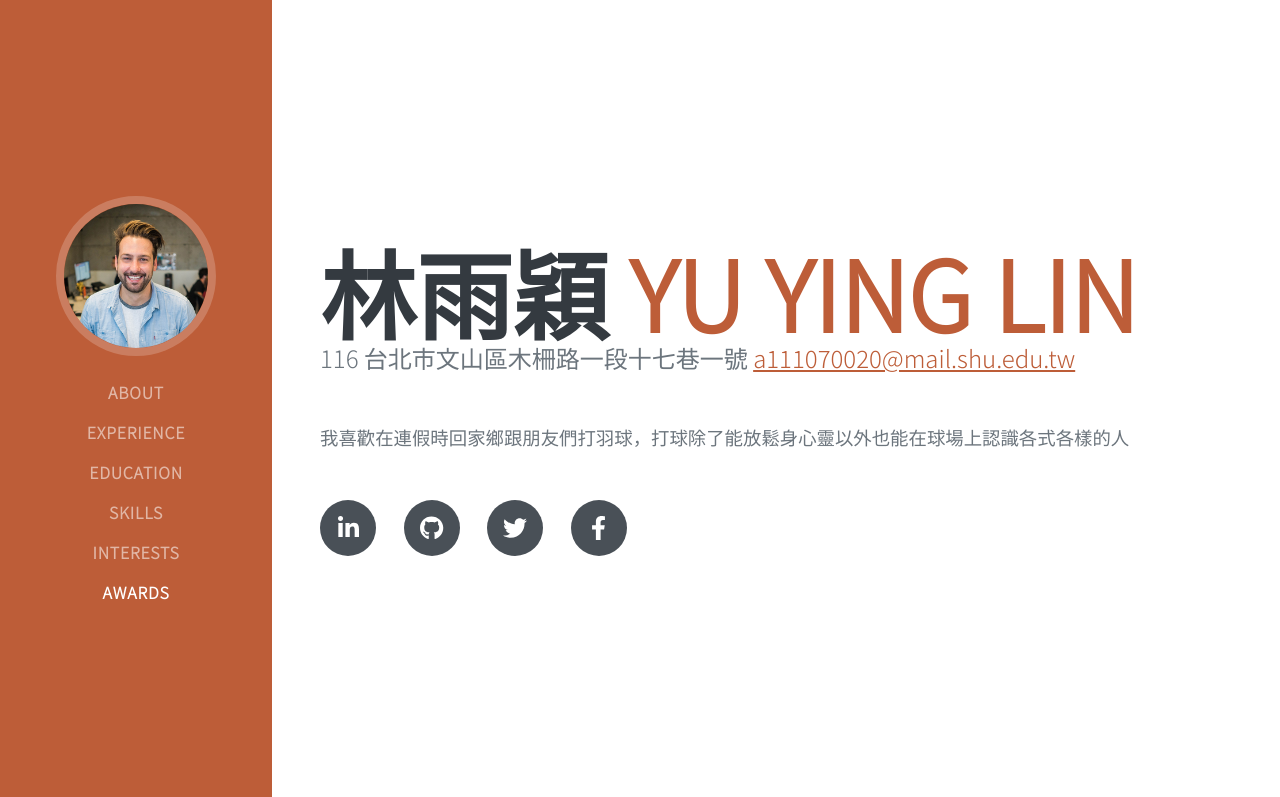
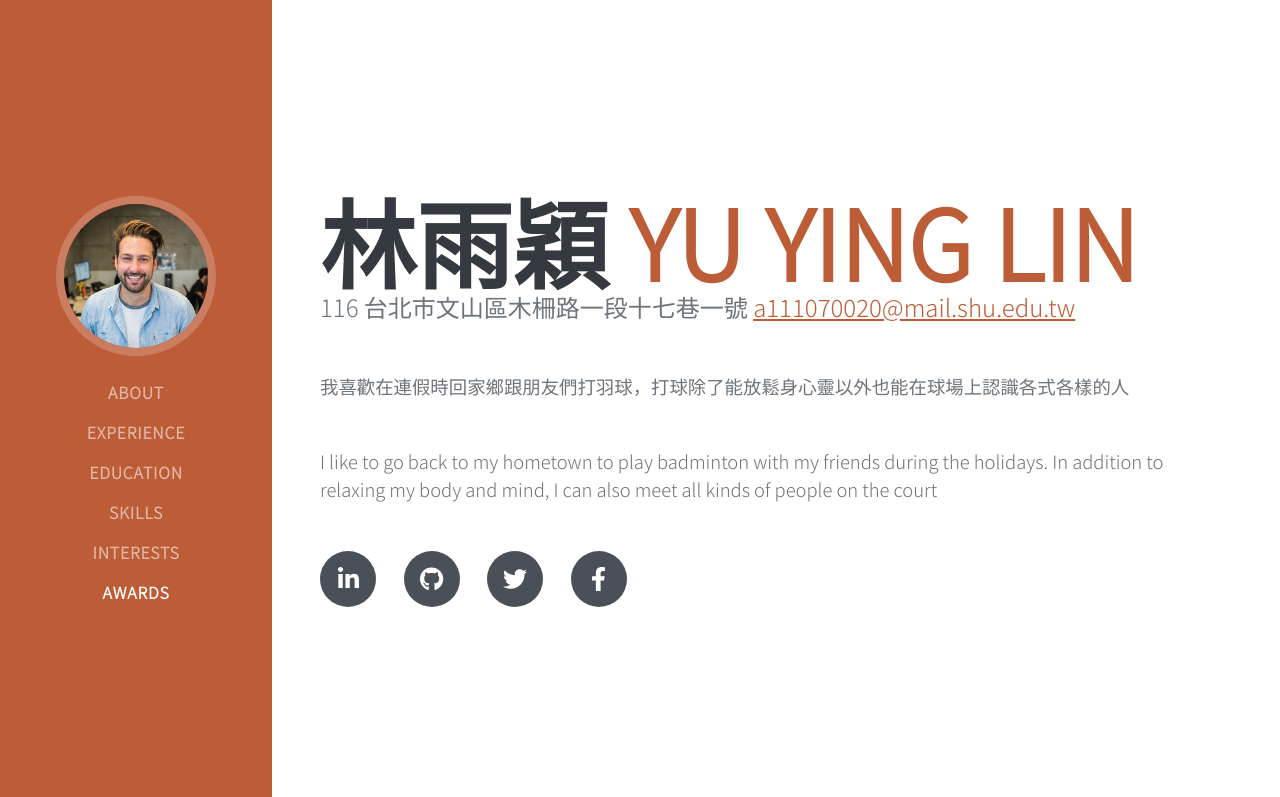
Before and after one commit to Automne1050/3a111070020.github.io, a plain HTML site: page index.html in a window 1280 px wide. Shown: the top 797 px of the page. Drawn offline with nearby package versions, Linux system fonts and the light colour scheme; a web font is replaced by a local one.

Commit message:
修改文字

```diff
--- a/index.html
+++ b/index.html
@@ -52,6 +52,7 @@
                         <a href="mailto:name@email.com">a111070020@mail.shu.edu.tw</a>
                     </div>
                     <p class="lead mb-5">我喜歡在連假時回家鄉跟朋友們打羽球，打球除了能放鬆身心靈以外也能在球場上認識各式各樣的人</p>
+                    <p class="lead mb-5">I like to go back to my hometown to play badminton with my friends during the holidays. In addition to relaxing my body and mind, I can also meet all kinds of people on the court</p>
                     <div class="social-icons">
                         <a class="social-icon" href="#!"><i class="fab fa-linkedin-in"></i></a>
                         <a class="social-icon" href="#!"><i class="fab fa-github"></i></a>
```
